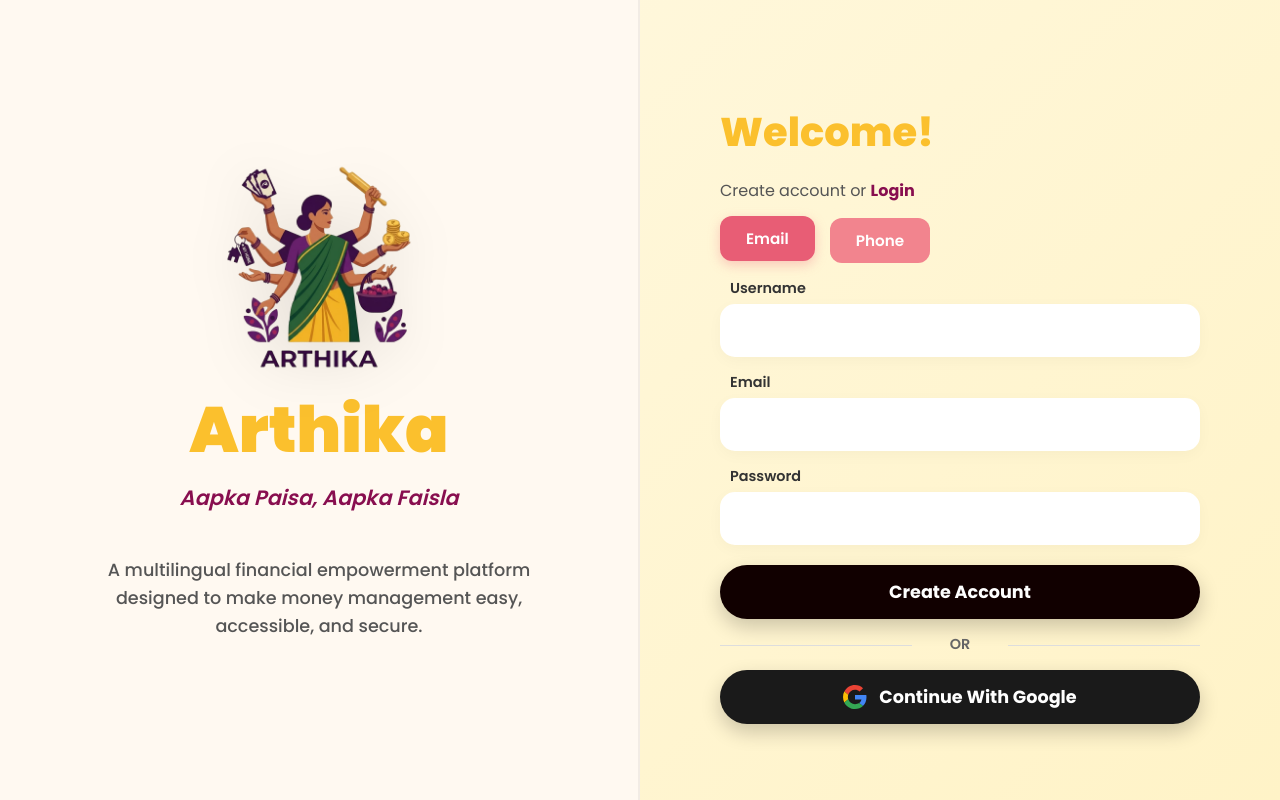
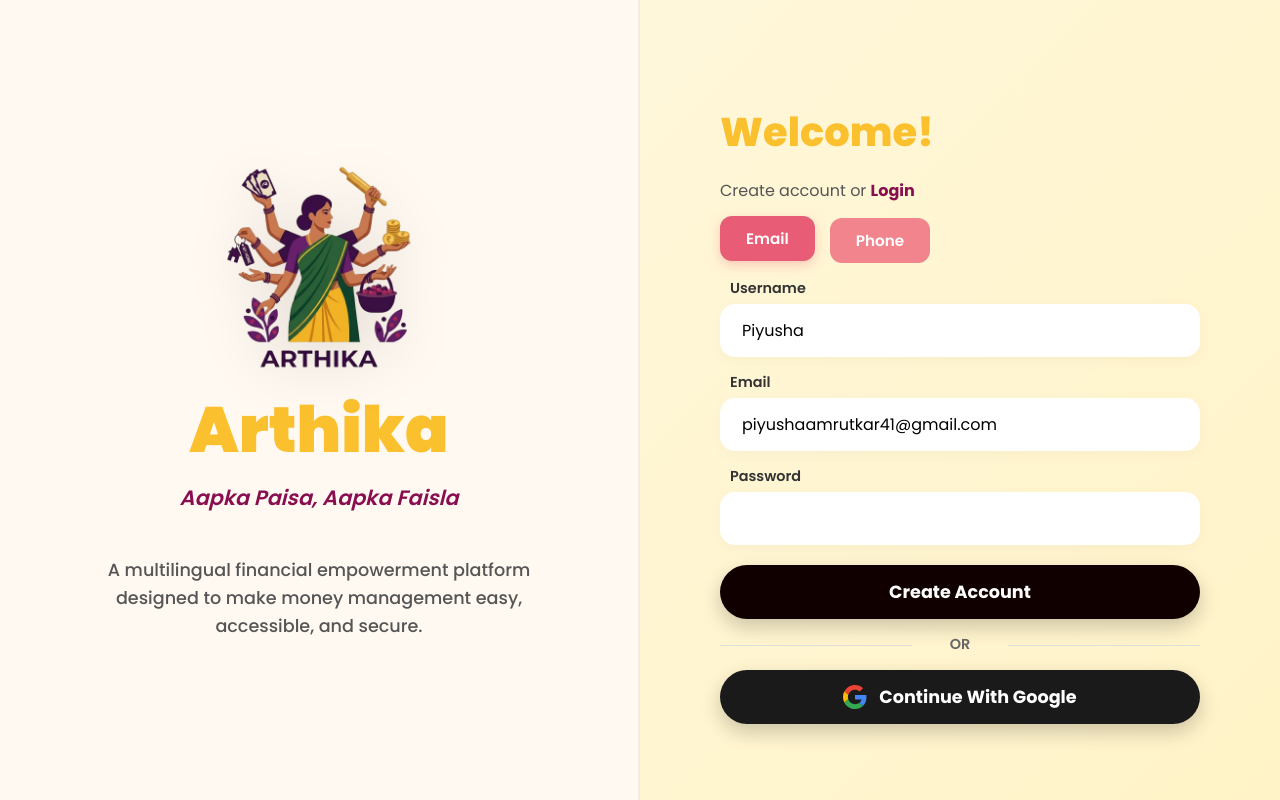
Before and after one commit to Piyusha942007/Arthika, a React (Vite) app in the folder client/: page /signup in a window 1280 px wide. Built offline with nearby package versions, Linux system fonts and the light colour scheme; no server answers.

Commit message:
Replaced hardcoded url's to api url's and added prefilled user details

```diff
--- a/client/src/pages/Auth/Login.jsx
+++ b/client/src/pages/Auth/Login.jsx
@@ -10,7 +10,7 @@ export default function Login() {
   const nav = useNavigate();
 
   const [method, setMethod] = useState("email");
-  const [form, setForm] = useState({ identifier: "", password: "" });
+  const [form, setForm] = useState({ identifier: "piyushaamrutkar41@gmail.com", password: "" });
   const [code, setCode] = useState("");
   const [verifying, setVerifying] = useState(false);
   const [err, setErr] = useState("");
--- a/client/src/pages/Auth/Signup.jsx
+++ b/client/src/pages/Auth/Signup.jsx
@@ -12,8 +12,8 @@ export default function Signup({ isContinue = false }) {
   const [method, setMethod] = useState("email");
 
   const [form, setForm] = useState({
-    username: "",
-    email: "",
+    username: "Piyusha",
+    email: "piyushaamrutkar41@gmail.com",
     phone: "",
     password: ""
   });
@@ -176,6 +176,7 @@ export default function Signup({ isContinue = false }) {
               <label>Username</label>
               <input
                 required
+                value={form.username}
                 onChange={e => setForm({ ...form, username: e.target.value })}
               />
 
@@ -185,6 +186,7 @@ export default function Signup({ isContinue = false }) {
                   <input
                     required
                     type="email"
+                    value={form.email}
                     onChange={e => setForm({ ...form, email: e.target.value })}
                   />
                 </>
--- a/client/src/pages/Community/Community.jsx
+++ b/client/src/pages/Community/Community.jsx
@@ -2,6 +2,7 @@ import React, { useState, useRef, useEffect } from 'react';
 import { createPortal } from 'react-dom';
 import axios from 'axios';
 import { useUser } from '@clerk/clerk-react';
+import API_BASE_URL from '../../config/apiConfig';
 import './Community.css';
 
 // Import icons from local assets as requested
@@ -83,7 +84,7 @@ export default function Community() {
 
     const fetchBusinesses = async () => {
         try {
-            const res = await axios.get('http://localhost:5000/api/business');
+            const res = await axios.get(`${API_BASE_URL}/api/business`);
             if (res.data.success) {
                 setBusinesses(res.data.data);
             }
@@ -144,7 +145,7 @@ export default function Community() {
         }
 
         try {
-            const res = await axios.post('http://localhost:5000/api/business', formData, {
+            const res = await axios.post(`${API_BASE_URL}/api/business`, formData, {
                 headers: { 'Content-Type': 'multipart/form-data' }
             });
             if (res.data.success) {
@@ -167,7 +168,7 @@ export default function Community() {
         e.stopPropagation();
         if (!user || !user.id) return;
         try {
-            await axios.delete(`http://localhost:5000/api/business/${bizId}`, {
+            await axios.delete(`${API_BASE_URL}/api/business/${bizId}`, {
                 data: { clerkId: user.id }
             });
             fetchBusinesses();
@@ -187,7 +188,7 @@ export default function Community() {
             text: commentText
         };
         try {
-            const res = await axios.post(`http://localhost:5000/api/business/${selectedBusiness._id}/comments`, commentData);
+            const res = await axios.post(`${API_BASE_URL}/api/business/${selectedBusiness._id}/comments`, commentData);
             if (res.data.success) {
                 setPostStatus('success');
                 setTimeout(() => {
@@ -227,7 +228,7 @@ export default function Community() {
     const handleDeleteComment = async (bizId, commentId) => {
         if (!user || !user.id) return;
         try {
-            const res = await axios.delete(`http://localhost:5000/api/business/${bizId}/comments/${commentId}`, {
+            const res = await axios.delete(`${API_BASE_URL}/api/business/${bizId}/comments/${commentId}`, {
                 data: { clerkId: user.id }
             });
             if (res.data.success) {
@@ -304,7 +305,7 @@ export default function Community() {
         setHasSearched(true);
 
         try {
-            const response = await fetch(`http://127.0.0.1:5000/api/shgs?location=${encodeURIComponent(trimmedLoc)}`);
+            const response = await fetch(`${API_BASE_URL}/api/shgs?location=${encodeURIComponent(trimmedLoc)}`);
             if (!response.ok) throw new Error(`HTTP ${response.status}`);
             const result = await response.json();
 
```
